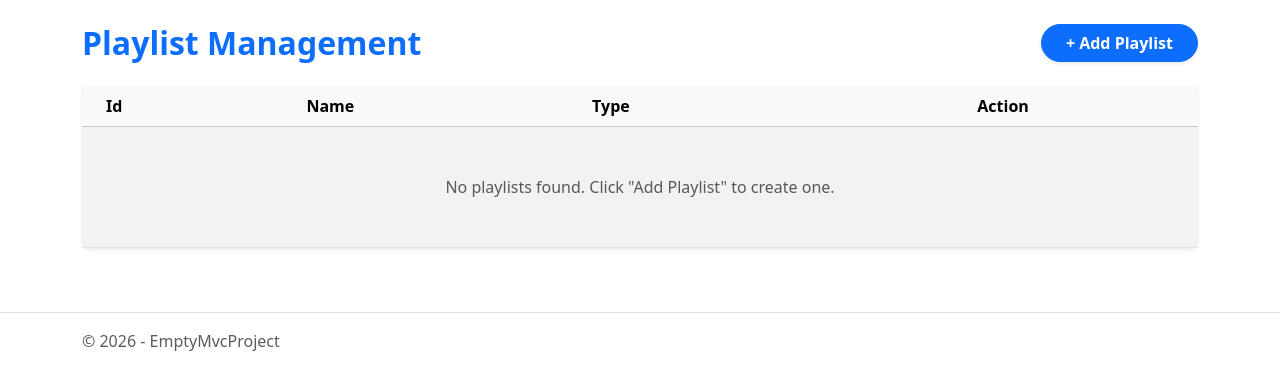
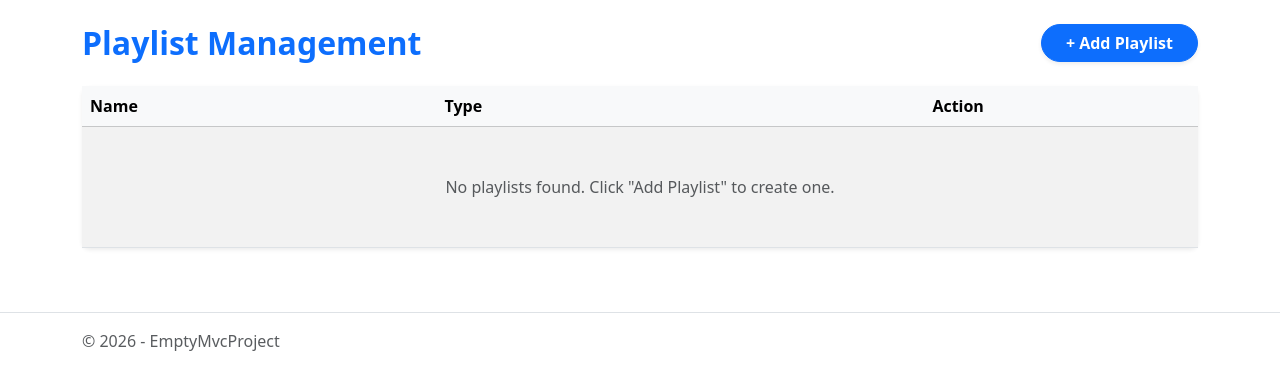
Before and after one commit to HangThu101190/manage-english-youtube-clip, an ASP.NET Core app: page /Playlists in a window 1280 px wide. Shown: the part 57-447 px from the top of the page. Run offline with ASP.NET Core 8, Linux system fonts and the light colour scheme; data that the repository does not hold is empty.

Commit message:
refactor: remove Id column from playlists view
Co-authored-by: HangThu101190 <81788190+HangThu101190@users.noreply.github.com>

```diff
--- a/Views/Playlists/Index.cshtml
+++ b/Views/Playlists/Index.cshtml
@@ -47,7 +47,6 @@
             <table class="table table-hover table-striped align-middle mb-0">
                 <thead class="table-light">
                     <tr>
-                        <th class="ps-4">Id</th>
                         <th>Name</th>
                         <th>Type</th>
                         <th class="text-center pe-4">Action</th>
@@ -56,9 +55,6 @@
                 <tbody>
             @foreach (var item in Model) {
                     <tr>
-                        <td class="ps-4 fw-medium text-secondary">
-                            @Html.DisplayFor(modelItem => item.Id)
-                        </td>
                         <td class="fw-bold">
                             <a asp-controller="Videos" asp-action="Index" asp-route-playlistId="@item.Id" class="text-decoration-none text-dark hover-primary">
                             @Html.DisplayFor(modelItem => item.Name)</a>
@@ -77,7 +73,7 @@
                 @if (!Model.Any())
                 {
                     <tr>
-                        <td colspan="4" class="text-center py-5 text-muted">
+                        <td colspan="3" class="text-center py-5 text-muted">
                             No playlists found. Click "Add Playlist" to create one.
                         </td>
                     </tr>
```
